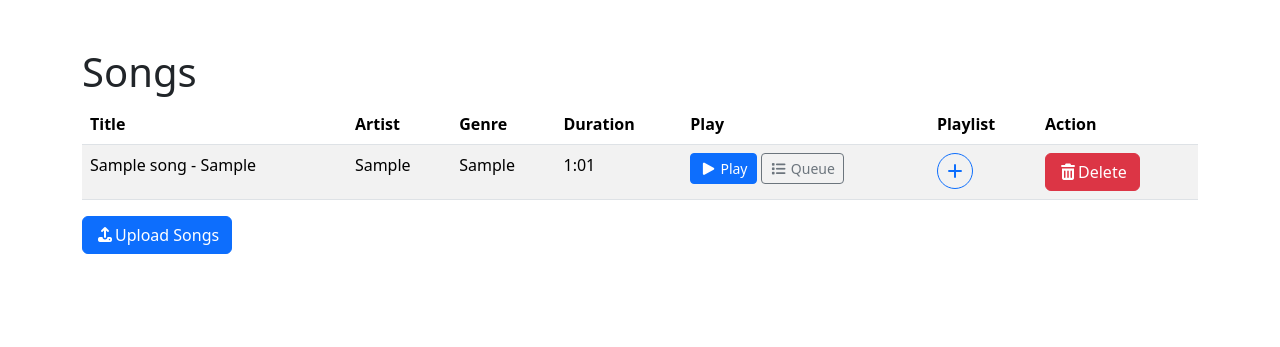
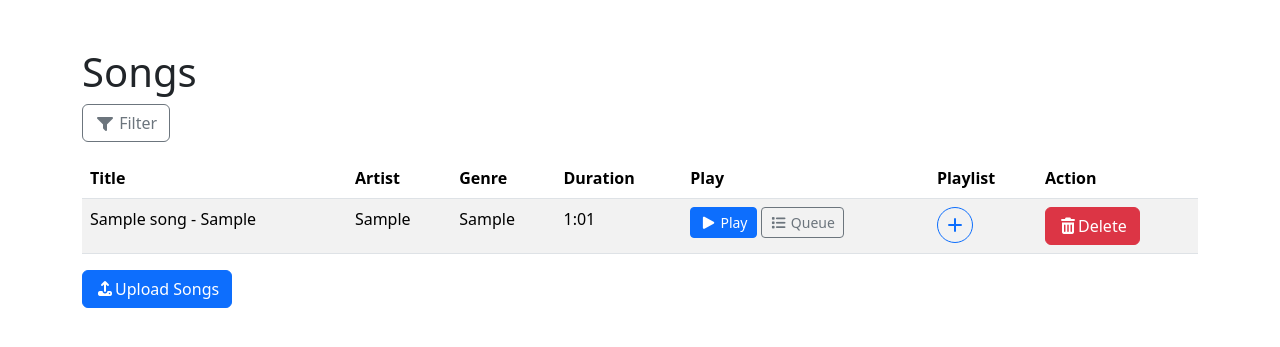
Before and after one commit to CS4300-CS5300-FA26/team-7, a Django app: page /song_list/ in a window 1280 px wide. Shown: the part 72-419 px from the top of the page. Run offline with Django 5.2, Linux system fonts and the light colour scheme; a user stored in the database is signed in; tables that the repository leaves empty hold one stand-in row (values such as "Sample post").

Commit message:
edited the songs_list view, and added filtering logic/functionality to the web app. I still need to implement tests

```diff
--- a/crate/templates/crate/song_list.html
+++ b/crate/templates/crate/song_list.html
@@ -11,6 +11,47 @@
     <!-- container for the song list -->
 	<div class="container mt-5">
 		<h1>Songs</h1>
+
+		<!-- Filter toggle icon: shows/hides the filter panel -->
+		<button type="button" class="btn btn-outline-secondary mb-3"
+		 	onclick="const p=document.getElementById('filter-panel'); p.hidden=!p.hidden;">
+			<i class="fa-solid fa-filter"></i> Filter
+		</button>
+
+		<!-- Filter panel. Starts open if a filter is already active (so selections stay
+			visible), otherwise hidden until the user clicks the filter icon. Submits via GET. -->
+		<div id="filter-panel" class="mb-4 p-3 border rounded"
+			{% if not current_name and not current_genre and not current_length %}hidden{% endif %}>
+			<form method="get" class="row g-2 align-items-end">
+				<div class="col-auto">
+					<label for="filter-name" class="form-label">Name</label>
+					<input type="text" id="filter-name" name="name" class="form-control"
+						value="{{ current_name }}" placeholder="Song title">
+				</div>
+				<div class="col-auto">
+					<label for="filter-genre" class="form-label">Genre</label>
+					<select id="filter-genre" name="genre" class="form-select">
+						<option value="">Any</option>
+						{% for g in genre_options %}
+							<option value="{{ g }}" {% if g == current_genre %}selected{% endif %}>{{ g }}</option>
+						{% endfor %}
+					</select>
+				</div>
+				<div class="col-auto">
+					<label for="filter-length" class="form-label">Length</label>
+					<select id="filter-length" name="length" class="form-select">
+						<option value="">Any</option>
+						<option value="short" {% if current_length == 'short' %}selected{% endif %}>Under 3 min</option>
+						<option value="medium" {% if current_length == 'medium' %}selected{% endif %}>3&ndash;5 min</option>
+						<option value="long" {% if current_length == 'long' %}selected{% endif %}>Over 5 min</option>
+					</select>
+				</div>
+				<div class="col-auto">
+					<button type="submit" class="btn btn-primary">Apply</button>
+					<a href="{% url 'song_list' %}" class="btn btn-outline-secondary">Clear</a>
+				</div>
+			</form>
+		</div>
 
         <!-- If song entities exist in the database -->
 		{% if songs %}
@@ -92,7 +133,11 @@
 
         <!-- If no song entities exist in the database -->
 		{% else %}
-			<p>No songs are currently available.</p>
+			{% if current_name or current_genre or current_length %}
+				<p>No songs match your filters. <a href="{% url 'song_list' %}">Clear Filters</a></p>
+			{% else %}
+				<p>No songs are currently available.</p>
+			{% endif %}
 		{% endif %}
 		<a class="btn btn-primary" href="{% url 'upload_song' %}"><i class="fa-solid fa-upload"></i>Upload Songs</a>
 
--- a/crate/views.py
+++ b/crate/views.py
@@ -1,20 +1,19 @@
 from django.shortcuts import render, redirect, get_object_or_404
 from django.http import JsonResponse
-from django.contrib.auth import login
 from django.views.decorators.http import require_POST
-from django.contrib.auth.forms import UserCreationForm
-from django.views.decorators.http import require_POST
+
+from .forms import SongForm
+
 from crate.models import Song, Playlist, read_audio_metadata
-from .forms import SongForm
-from django.db.models import Case, F, IntegerField, Q, When
-from django.db.models.functions import Lower
+
+from django.db.models import Case, F, IntegerField, Q, When, Value
+from django.db.models.functions import Lower, Coalesce
 
 #Imports for my_account view
 from django.contrib import messages
-from django.contrib.auth import update_session_auth_hash
+from django.contrib.auth import update_session_auth_hash, login
 from django.contrib.auth.decorators import login_required
-from django.contrib.auth.forms import PasswordChangeForm
-from django.shortcuts import render, redirect
+from django.contrib.auth.forms import PasswordChangeForm, UserCreationForm
 
 
 # we will use this when setting up authentication through Django accounts
@@ -40,6 +39,14 @@ def signup_view(request):
         form = UserCreationForm()
     return render(request, 'registration/signup.html', {'form': form})
 
+
+# Length buckets in seconds: shor < 3:00, medium 3:00-5:00, long > 5:00
+LENGTH_BUCKETS = {
+    "short": (0, 179),
+    "medium": (180, 300),
+    "long": (301, None),
+}
+
 # Displays the logged-in user's own songs as a list.
 # Login required — only authenticated users can view it, and nobody sees
 # anyone else's songs.
@@ -47,10 +54,48 @@ def signup_view(request):
 def song_list(request):
     # grab this user's songs from the database store it in songs
     songs = Song.objects.filter(user=request.user)
+
+    # Read the chosen filters from the query string (GET) Each is optional.
+    name = request.GET.get("name", "").strip()
+    genre = request.GET.get("genre", "").strip()
+    length = request.GET.get("length", "").strip()
+
+    # Apply each filter only if the user actually chose it, so any
+    # combination of 1, 2, or 3 works — and no filters means "show all".
+    if name:
+        songs = songs.filter(title__icontains=name)
+    if genre:
+        songs = songs.filter(genre__iexact=genre)
+    if length in LENGTH_BUCKETS:
+        lo, hi = LENGTH_BUCKETS[length]
+        songs = songs.annotate(
+            total_seconds=Coalesce(F("minutes"), Value(0)) * 60
+            + Coalesce(F("seconds"), Value(0))
+        ).filter(total_seconds__gte=lo)
+        if hi is not None:
+            songs = songs.filter(total_seconds__lte=hi)
+
+    # The genres this user actually has, for the dropdown (no empty values).
+    genre_options = (
+        Song.objects.filter(user=request.user)
+        .exclude(genre="")
+        .values_list("genre", flat=True)
+        .distinct()
+        .order_by("genre")
+    )
+
     #allows this user's playlists to displayed on song page
     playlists = Playlist.objects.filter(user=request.user)
     # pass the songs to the template as songs and render the page
-    return render(request, 'crate/song_list.html', {'songs': songs, 'playlists' : playlists})
+    return render(request, 'crate/song_list.html', {
+        'songs': songs,
+        'playlists' : playlists,
+        'genre_options': genre_options,
+        # pass current selections back so the form stays filled in after submitting
+        'current_name': name,
+        'current_genre': genre,
+        'current_length': length,
+    })
 
 # Displays the user's playlists (newest first) plus the user's song list.
 # The playlists populate the page's table; the songs feed the
```
